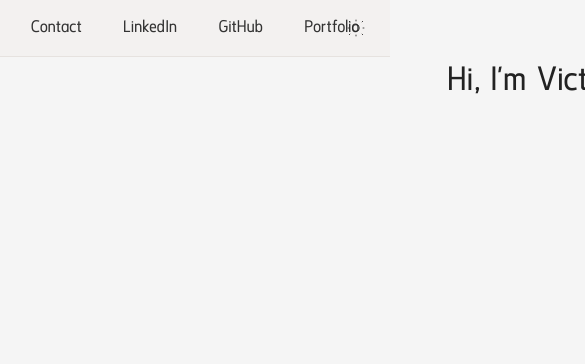
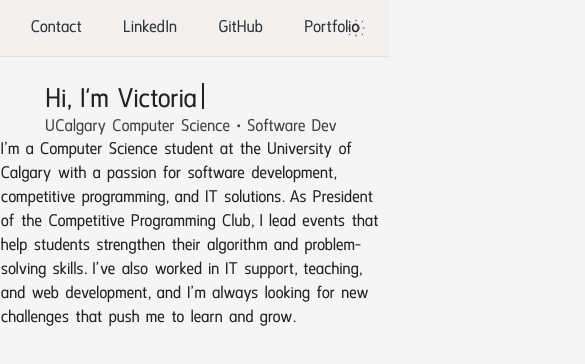
Before and after one commit to bikitoria/bikitoria.github.io, an Astro site: page / in a window 390 px wide. Shown: the top 364 px of the page, 585 px wide, since content can reach past the window. Built offline with nearby package versions, Linux system fonts and the light colour scheme; Astro itself is replaced by a stand-in of ours.

Commit message:
Added footnote under welcome message

```diff
--- a/src/pages/index.astro
+++ b/src/pages/index.astro
@@ -4,8 +4,25 @@ import TypingText from "../components/TypingText.astro";
 ---
 
 <Layout>
-	<TypingText class="hero" keepWords={2} keepPrefix={3}>
+	<section class="hero-block">
+	<TypingText class="hero-title" keepWords={2} keepPrefix={3}>
   		Hi, I'm Victoria
 	</TypingText>
+	<p class="hero-subtitle">UCalgary Computer Science • Software Dev</p>
+
+	</section>
+
+	<!-- About Me Section -->
+  <section class="about">
+    <p>
+      I’m a Computer Science student at the University of Calgary with a passion
+      for software development, competitive programming, and IT solutions.
+      As President of the Competitive Programming Club, I lead events that help
+      students strengthen their algorithm and problem-solving skills.
+      I’ve also worked in IT support, teaching, and web development, and I’m
+      always looking for new challenges that push me to learn and grow.
+    </p>
+  </section>
+
 
 </Layout>
--- a/src/styles/global.css
+++ b/src/styles/global.css
@@ -42,25 +42,35 @@
 /*
 main
 */
-.hero {
-  display: block;       /* ensure it's treated as a block-level element */
-  padding-left: 20ch;   /* move it right a bit */
+/* Keep your existing position you like */
+.hero-block {
+  padding-left: 40ch;   /* you said you like this spot */
+  margin-top: 1.5rem;
+}
+
+/* Make the two lines act as a single, tight unit */
+.hero-title {
+  display: block;
   font-size: 2rem;
   font-weight: 500;
- }
-
-@media (max-width: 768px) {
-  .typing {
-    font-size: 2.2rem; /* tablet size */
-    border-right-width: 2px;
-  }
+  margin: 0;                 /* remove extra space */
+  line-height: 1.1;          /* snug */
 }
 
+.hero-subtitle {
+  margin: 0.15rem 0 0 0;     /* tiny gap under title */
+  line-height: 1.3;
+  opacity: 0.85;
+}
+
+/* Responsive: move both together */
+@media (max-width: 768px) {
+  .hero-block { padding-left: 8ch; }
+  .hero-title { font-size: 1.8rem; }
+}
 @media (max-width: 480px) {
-  .typing {
-    font-size: 1.8rem; /* mobile size */
-    border-right-width: 2px;
-  }
+  .hero-block { padding-left: 4ch; }
+  .hero-title { font-size: 1.6rem; }
 }
 
 @font-face {
```
